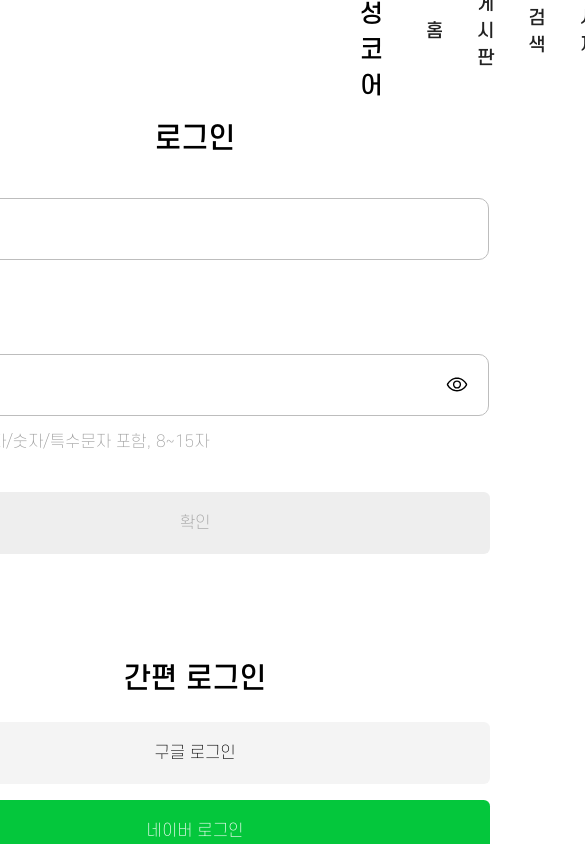
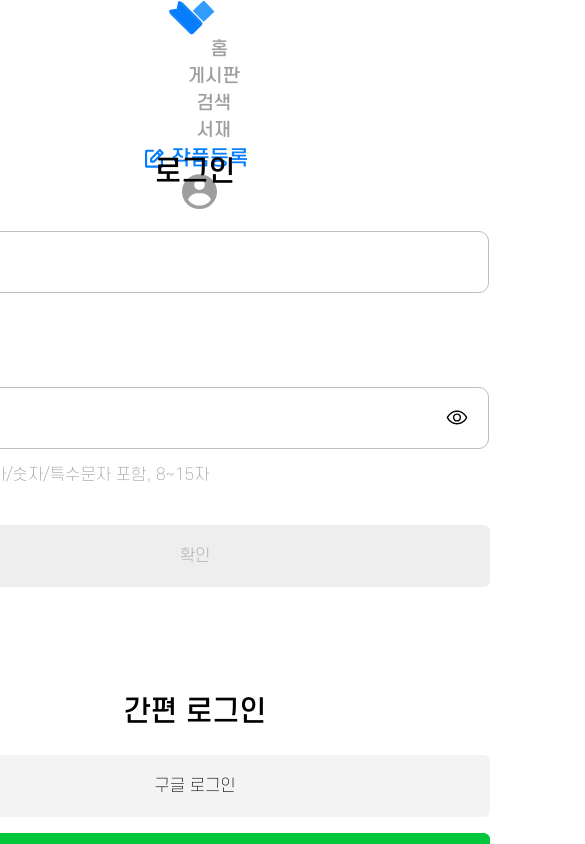
Before and after one commit to EmotionalCore/frontend, a Next.js app: page /signin in a window 390 px wide. Shown: the top 844 px of the page, 585 px wide, since content can reach past the window. Built offline with nearby package versions, Linux system fonts and the light colour scheme.

Commit message:
Design: "Header UI 반응형으로 변경, route에 따른 디자인 변경"

```diff
--- a/src/app/_components/_common/Headers.tsx
+++ /dev/null
@@ -1,51 +0,0 @@
-import React from 'react';
-import Link from 'next/link';
-import Image from 'next/image';
-import NoneUserIcon from '/public/image/none-user-icon.svg';
-import AddIcon from '/public/image/add-icon.svg';
-
-const Headers = () => {
-  return (
-    <div className='flex h-[6.3rem] items-center bg-white-F font-SCDream5 text-[1.8rem] text-black-2'>
-      <div className='ml-[36rem] text-[2.4rem] text-black-0'>감성코어</div>
-      <div className='ml-[4.3rem]'>
-        <Link href='/' passHref>
-          홈
-        </Link>
-      </div>
-      <div className='ml-[3.4rem]'>
-        <Link href='/board' passHref>
-          게시판
-        </Link>
-      </div>
-      <div className='ml-[3.4rem]'>
-        <Link href='/search' passHref>
-          검색
-        </Link>
-      </div>
-      <div className='ml-[3.4rem]'>
-        <Link href='/library' passHref>
-          서재
-        </Link>
-      </div>
-      <div className='ml-[51.58rem]'>
-        <Link href='/forum/post' passHref>
-          <div className='flex items-center'>
-            <div className='relative h-[1.4rem] w-[1.3222rem]'>
-              <Image src={AddIcon} alt='add icon' layout='fill' />
-            </div>
-            <div className='ml-[0.7rem] text-[2.4rem] text-blue-0'>작품등록</div>
-          </div>
-        </Link>
-      </div>
-      <div className='ml-[0.71rem]'>
-        <Link href='/mypage' passHref>
-          <div className='relative flex h-[4.2143rem] w-[4rem] items-center' title='none_user'>
-            <Image src={NoneUserIcon} alt='none user icon' layout='fill' />
-          </div>
-        </Link>
-      </div>
-    </div>
-  );
-};
-export default Headers;
--- /dev/null
+++ b/src/app/_components/_common/Headers/Headers.tsx
@@ -0,0 +1,70 @@
+import React from 'react';
+import Link from 'next/link';
+import Image from 'next/image';
+import NoneUserIcon from '/public/image/none-user-icon.svg';
+import AddIcon from '/public/image/add-icon.svg';
+import LogoImage from '/public/image/logo.svg';
+import TitleImage from '/public/image/title.svg';
+
+interface HeadersProps {
+  isMainPage: boolean;
+  isBoardPage: boolean;
+  isSearchPage: boolean;
+  isLibraryPage: boolean;
+}
+const Headers = ({ isMainPage, isBoardPage, isSearchPage, isLibraryPage }: HeadersProps) => {
+  return (
+    <header className='m-auto flex h-[6.3rem] flex-row items-center justify-between bg-white-F font-SCDream5 text-[1.8rem] text-black-2 sm:h-[9.6rem] sm:w-[37.3rem] sm:flex-col md:w-[74.4rem] lg:w-[120rem]'>
+      {/* desktop/tablet 감성코어 홈 게시판 검색 서재 */}
+      <div className='flex-low flex items-center sm:flex-col'>
+        <div className='relative mr-[0.7rem] h-[3.6355rem] w-[4.7564rem]'>
+          <Image src={LogoImage} alt='logo' fill style={{ objectFit: 'contain' }} />
+        </div>
+        <div className='relative h-[2.2272rem] w-[8.7453rem] sm:hidden'>
+          <Image src={TitleImage} alt='title' fill style={{ objectFit: 'contain' }} />
+        </div>
+        <div className={`ml-[4.9rem] ${isMainPage ? 'text-black-2' : 'text-gray-9'}`}>
+          <Link href='/' passHref>
+            홈
+          </Link>
+        </div>
+        <div className={`ml-[3.8rem] ${isBoardPage ? 'text-black-2' : 'text-gray-9'}`}>
+          <Link href='/board' passHref>
+            게시판
+          </Link>
+        </div>
+        <div className={`ml-[3.8rem] ${isSearchPage ? 'text-black-2' : 'text-gray-9'}`}>
+          <Link href='/search' passHref>
+            검색
+          </Link>
+        </div>
+        <div className={`ml-[3.8rem] ${isLibraryPage ? 'text-black-2' : 'text-gray-9'}`}>
+          <Link href='/library' passHref>
+            서재
+          </Link>
+        </div>
+      </div>
+      {/* desktop/tablet 작품등록 프로필 */}
+      <div className='flex-low flex sm:flex-col'>
+        <div>
+          <Link href='/forum/post' passHref>
+            <div className='flex items-center'>
+              <div className='relative size-[2.4rem]'>
+                <Image src={AddIcon} alt='add icon' fill style={{ objectFit: 'contain' }} />
+              </div>
+              <div className='ml-[0.6rem] text-[2rem] text-blue-0'>작품등록</div>
+            </div>
+          </Link>
+        </div>
+        <div className='ml-[3.95rem]'>
+          <Link href='/mypage' passHref>
+            <div className='relative flex size-[3.6rem] items-center' title='none_user'>
+              <Image src={NoneUserIcon} alt='none user icon' fill style={{ objectFit: 'contain' }} />
+            </div>
+          </Link>
+        </div>
+      </div>
+    </header>
+  );
+};
+export default Headers;
--- /dev/null
+++ b/src/app/_components/_common/Headers/HeadersWrapper.tsx
@@ -0,0 +1,22 @@
+'use client';
+import { usePathname } from 'next/navigation';
+import Headers from './Headers';
+import React from 'react';
+
+const HeadersWrapper = () => {
+  const router = usePathname();
+  const isSearchPage = router.startsWith('/search');
+  const isBoardPage = router.startsWith('/board');
+  const isMainPage = router == '/';
+  const isLibraryPage = router.startsWith('/library');
+  return (
+    <Headers
+      isMainPage={isMainPage}
+      isBoardPage={isBoardPage}
+      isSearchPage={isSearchPage}
+      isLibraryPage={isLibraryPage}
+    />
+  );
+};
+
+export default HeadersWrapper;
--- a/src/app/layout.tsx
+++ b/src/app/layout.tsx
@@ -2,8 +2,8 @@ import type { Metadata } from 'next';
 import localFont from 'next/font/local';
 import './globals.css';
 import Providers from './_lib/react-query/providers';
-import Headers from './_components/_common/Headers';
 import Footer from './_components/_common/Footer';
+import HeadersWrapper from './_components/_common/Headers/HeadersWrapper';
 
 const SCDream1 = localFont({
   src: './fonts/SCDream1.otf',
@@ -75,7 +75,7 @@ export default function RootLayout({ children }: Readonly<{ children: React.Reac
     <html lang='kr' className={fontVariables}>
       <Providers>
         <body className={fontClassNames}>
-          <Headers />
+          <HeadersWrapper />
           {children}
           <Footer />
         </body>
```
